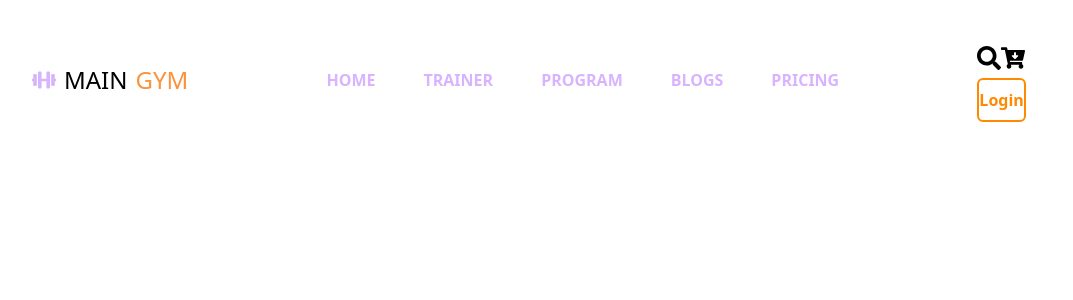
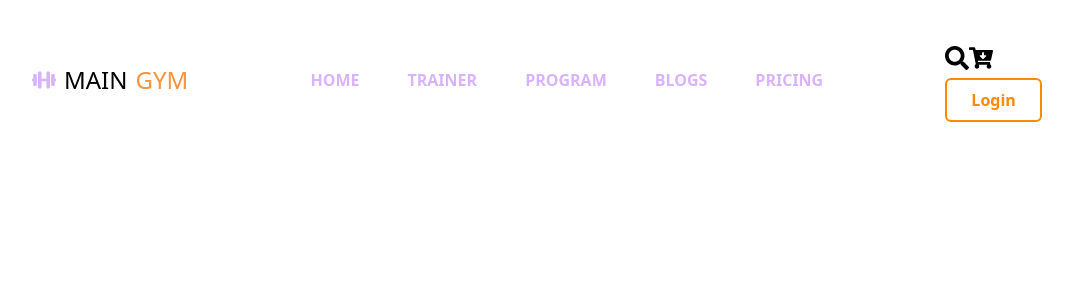
Before and after one commit to coolcrazyfox/GYM-website-tailwind-ReatJS, a React (Vite) app: page / in a window 1280 px wide. Shown: the top 300 px of the page, without its empty margins (48-1121 px from the left). Built offline with nearby package versions, Linux system fonts and the light colour scheme.

Commit message:
changes NavBar

```diff
--- a/src/components/Navbar/NavBar.jsx
+++ b/src/components/Navbar/NavBar.jsx
@@ -38,7 +38,7 @@ const NavBar = () => {
             <button className="text-2xl hover:bg-primary hover:text-purple-300 rounded-full py-2 duration-200">
               <FaCartArrowDown className="text-2xl" />
             </button>
-            <button className="hover:bg-primary text-primary font-semibold hover:text-white rounded-md border-2 border-primary px- py-2 duration-200hidden md:block">
+            <button className="hover:bg-primary text-primary font-semibold hover:text-white rounded-md border-2 border-primary px-6  py-2 duration-200hidden md:block">
               Login
             </button>
           </div>
```
